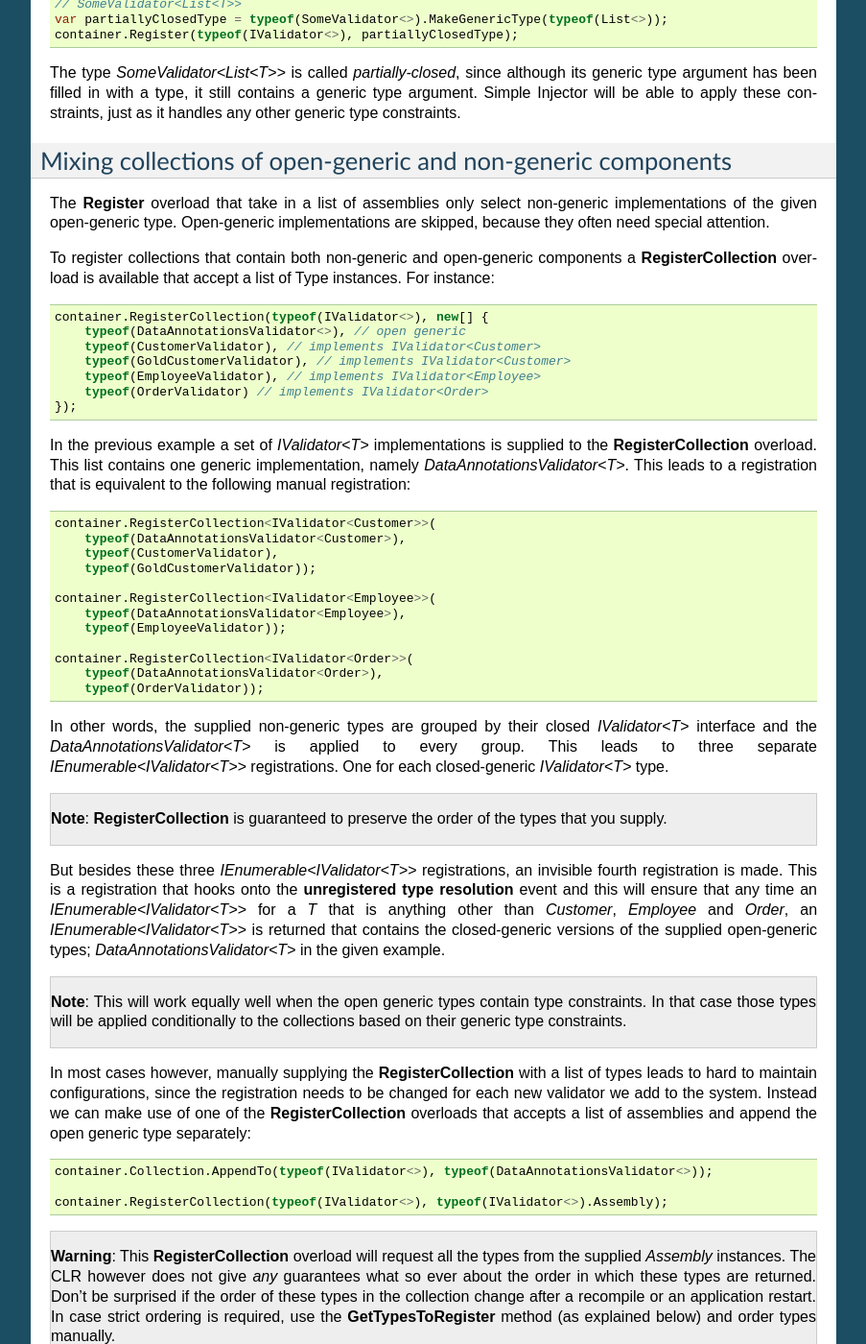
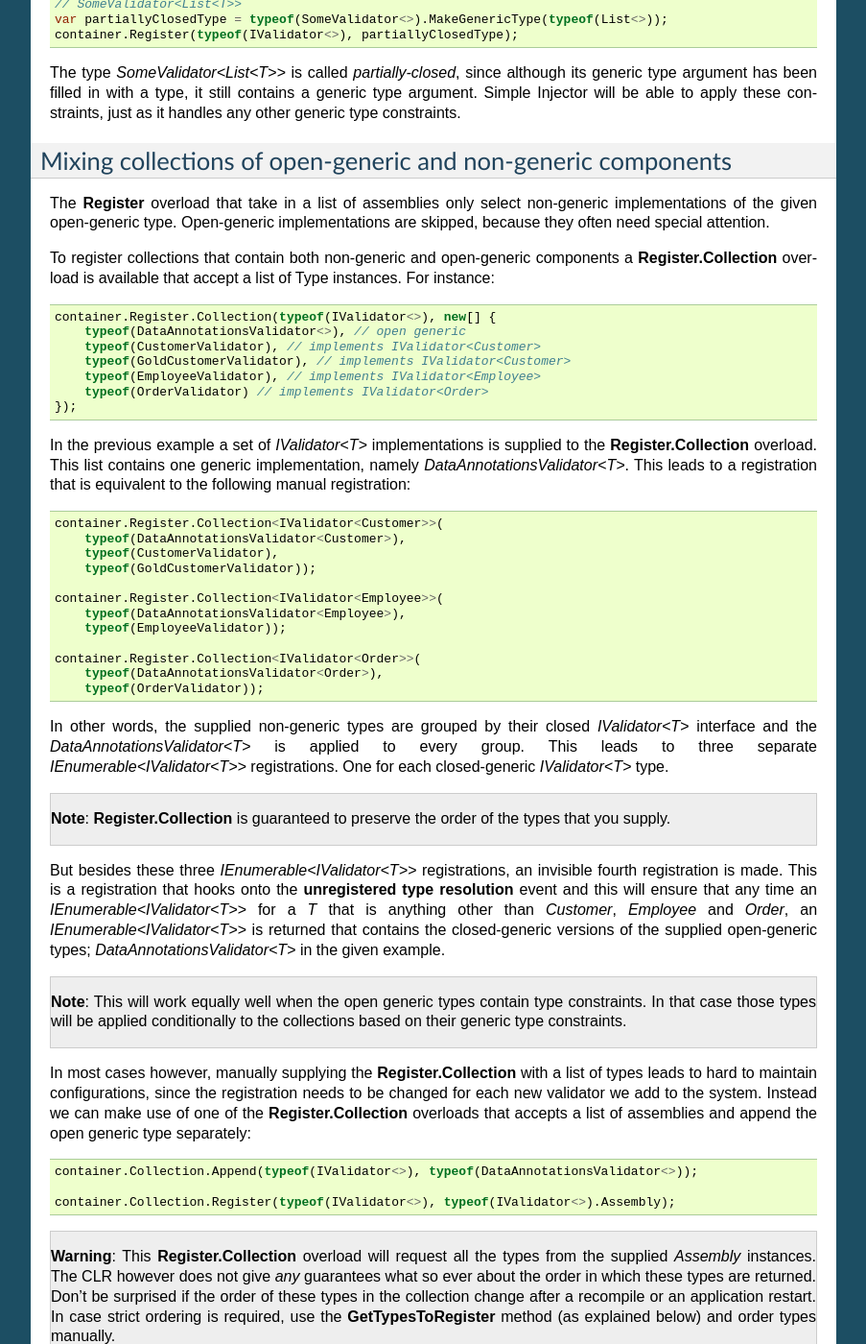
Before and after one commit to simpleinjector/Documentation, a Sphinx documentation site: the page built from source/advanced.rst, in a window 1280 px wide and 1400 px high, scrolled down 4952 px. Shown: the whole window at 96% size, without its empty margins (198-1101 px from the left). Built offline with Sphinx 7.4.7, drawn with Linux system fonts in a browser that asks for light colours; some of the changed text lies outside the part shown.

```diff
--- a/source/advanced.rst
+++ b/source/advanced.rst
@@ -101,7 +101,7 @@ As an example, imagine the scenario where you have a *CustomerValidator* type an
 .. code-block:: c#
 
     var assemblies = new[] { typeof(IValidator<>).Assembly };
-    container.RegisterCollection(typeof(IValidator<>), assemblies);
+    container.Register.Collection(typeof(IValidator<>), assemblies);
 
 The code snippet registers all types from the given assembly that implement *IValidator<T>*. As we now have multiple implementations the container cannot inject a single instance of *IValidator<T>* and because of this, we need to register collections. Because we register a collection, we can no longer call **container.GetInstance<IValidator<T>>()**. Instead instances can be retrieved by having an *IEnumerable<IValidator<T>>* constructor argument or by calling **container.GetAllInstances<IValidator<T>>()**.
 
@@ -248,11 +248,11 @@ Mixing collections of open-generic and non-generic components
 
 The **Register** overload that take in a list of assemblies only select non-generic implementations of the given open-generic type. Open-generic implementations are skipped, because they often need special attention.
 
-To register collections that contain both non-generic and open-generic components a **RegisterCollection** overload is available that accept a list of Type instances. For instance:
+To register collections that contain both non-generic and open-generic components a **Register.Collection** overload is available that accept a list of Type instances. For instance:
 
 .. code-block:: c#
 
-    container.RegisterCollection(typeof(IValidator<>), new[] {
+    container.Register.Collection(typeof(IValidator<>), new[] {
         typeof(DataAnnotationsValidator<>), // open generic
         typeof(CustomerValidator), // implements IValidator<Customer>
         typeof(GoldCustomerValidator), // implements IValidator<Customer>
@@ -260,20 +260,20 @@ To register collections that contain both non-generic and open-generic component
         typeof(OrderValidator) // implements IValidator<Order>
     });
 
-In the previous example a set of *IValidator<T>* implementations is supplied to the **RegisterCollection** overload. This list contains one generic implementation, namely *DataAnnotationsValidator<T>*. This leads to a registration that is equivalent to the following manual registration:
+In the previous example a set of *IValidator<T>* implementations is supplied to the **Register.Collection** overload. This list contains one generic implementation, namely *DataAnnotationsValidator<T>*. This leads to a registration that is equivalent to the following manual registration:
 
 .. code-block:: c#
 
-    container.RegisterCollection<IValidator<Customer>>(
+    container.Register.Collection<IValidator<Customer>>(
         typeof(DataAnnotationsValidator<Customer>),
         typeof(CustomerValidator),
         typeof(GoldCustomerValidator));
 
-    container.RegisterCollection<IValidator<Employee>>(
+    container.Register.Collection<IValidator<Employee>>(
         typeof(DataAnnotationsValidator<Employee>),
         typeof(EmployeeValidator));
 
-    container.RegisterCollection<IValidator<Order>>(
+    container.Register.Collection<IValidator<Order>>(
         typeof(DataAnnotationsValidator<Order>),
         typeof(OrderValidator));
 
@@ -281,7 +281,7 @@ In other words, the supplied non-generic types are grouped by their closed *IVal
 
 .. container:: Note
 
-    **Note**: **RegisterCollection** is guaranteed to preserve the order of the types that you supply.
+    **Note**: **Register.Collection** is guaranteed to preserve the order of the types that you supply.
 
 But besides these three *IEnumerable<IValidator<T>>* registrations, an invisible fourth registration is made. This is a registration that hooks onto the **unregistered type resolution** event and this will ensure that any time an *IEnumerable<IValidator<T>>* for a *T* that is anything other than *Customer*, *Employee* and *Order*, an *IEnumerable<IValidator<T>>* is returned that contains the closed-generic versions of the supplied open-generic types; *DataAnnotationsValidator<T>* in the given example.
 
@@ -289,17 +289,17 @@ But besides these three *IEnumerable<IValidator<T>>* registrations, an invisible
 
     **Note**: This will work equally well when the open generic types contain type constraints. In that case those types will be applied conditionally to the collections based on their generic type constraints.
 
-In most cases however, manually supplying the **RegisterCollection** with a list of types leads to hard to maintain configurations, since the registration needs to be changed for each new validator we add to the system. Instead we can make use of one of the **RegisterCollection** overloads that accepts a list of assemblies and append the open generic type separately:
+In most cases however, manually supplying the **Register.Collection** with a list of types leads to hard to maintain configurations, since the registration needs to be changed for each new validator we add to the system. Instead we can make use of one of the **Register.Collection** overloads that accepts a list of assemblies and append the open generic type separately:
 
 .. code-block:: c#
 
-    container.Collection.AppendTo(typeof(IValidator<>), typeof(DataAnnotationsValidator<>));
+    container.Collection.Append(typeof(IValidator<>), typeof(DataAnnotationsValidator<>));
 
-    container.RegisterCollection(typeof(IValidator<>), typeof(IValidator<>).Assembly);
+    container.Collection.Register(typeof(IValidator<>), typeof(IValidator<>).Assembly);
 
 .. container:: Note
 
-    **Warning**: This **RegisterCollection** overload will request all the types from the supplied *Assembly* instances. The CLR however does not give *any* guarantees what so ever about the order in which these types are returned. Don't be surprised if the order of these types in the collection change after a recompile or an application restart. In case strict ordering is required, use the **GetTypesToRegister** method (as explained below) and order types manually.
+    **Warning**: This **Register.Collection** overload will request all the types from the supplied *Assembly* instances. The CLR however does not give *any* guarantees what so ever about the order in which these types are returned. Don't be surprised if the order of these types in the collection change after a recompile or an application restart. In case strict ordering is required, use the **GetTypesToRegister** method (as explained below) and order types manually.
 
 Alternatively, we can make use of the Container's **GetTypesToRegister** to find the types for us:
 
@@ -313,11 +313,11 @@ Alternatively, we can make use of the Container's **GetTypesToRegister** to find
             IncludeComposites = false,
         });
 
-    container.RegisterCollection(typeof(IValidator<>), typesToRegister);
+    container.Register.Collection(typeof(IValidator<>), typesToRegister);
 
 .. container:: Note
 
-    The **Register** and **RegisterCollection** overloads that accept a list of assemblies use this **GetTypesToRegister** method internally as well. Each however use their own **TypesToRegisterOptions** configuration.
+    The **Register** and **Register.Collection** overloads that accept a list of assemblies use this **GetTypesToRegister** method internally as well. Each however use their own **TypesToRegisterOptions** configuration.
 
 
 .. _Unregistered-Type-Resolution:
@@ -519,8 +519,8 @@ The design contains two event classes *CustomerMovedEvent* and *CustomerMovedAbr
 .. code-block:: c#
 
     // Configuration
-    container.RegisterCollection(typeof(IEventHandler<>),
-        new[] { typeof(IEventHandler<>).Assembly });
+    container.Register.Collection(typeof(IEventHandler<>),
+        typeof(IEventHandler<>).Assembly);
 
     // Usage
     var handlers = container.GetAllInstances<IEventHandler<CustomerMovedAbroadEvent>>();
@@ -548,7 +548,7 @@ Although we requested all registrations for *IEventHandler<CustomerMovedAbroadEv
 
 .. container:: Note
 
-    **Note**: Simple Injector only resolves variant implementations for collections that are registered using the *RegisterCollection* overloads. In the screnario you are resolving a single instance using *GetInstance<T>* then Simple Injector will not return an assignable type, even if the exact type is not registered, because this could easily lead to ambiguity; Simple Injector will not know which implementation to select.
+    **Note**: Simple Injector only resolves variant implementations for collections that are registered using the *Register.Collection* overloads. In the screnario you are resolving a single instance using *GetInstance<T>* then Simple Injector will not return an assignable type, even if the exact type is not registered, because this could easily lead to ambiguity; Simple Injector will not know which implementation to select.
 
 .. _Plugins:
 
@@ -567,6 +567,6 @@ Applications with a plugin architecture often allow special plugin assemblies to
         where file.Extension.ToLower() == ".dll"
         select Assembly.Load(AssemblyName.GetAssemblyName(file.FullName));
 
-    container.RegisterCollection<IPlugin>(pluginAssemblies);
+    container.Register.Collection<IPlugin>(pluginAssemblies);
 
-The given example makes use of an *IPlugin* interface that is known to the application, and probably located in a shared assembly. The dynamically loaded plugin .dll files can contain multiple classes that implement *IPlugin*, and all publicly exposed concrete types that implement *IPlugin* will be registered using the **RegisterCollection** method and can get resolved using the default auto-wiring behavior of the container, meaning that the plugin must have a single public constructor and all constructor arguments must be resolvable by the container. The plugins can get resolved using *container.GetAllInstances<IPlugin>()* or by adding an *IEnumerable<IPlugin>* argument to a constructor.
+The given example makes use of an *IPlugin* interface that is known to the application, and probably located in a shared assembly. The dynamically loaded plugin .dll files can contain multiple classes that implement *IPlugin*, and all publicly exposed concrete types that implement *IPlugin* will be registered using the **Register.Collection** method and can get resolved using the default auto-wiring behavior of the container, meaning that the plugin must have a single public constructor and all constructor arguments must be resolvable by the container. The plugins can get resolved using *container.GetAllInstances<IPlugin>()* or by adding an *IEnumerable<IPlugin>* argument to a constructor.
```
Also changed, not shown: source/using.rst (+29 -18 lines).
